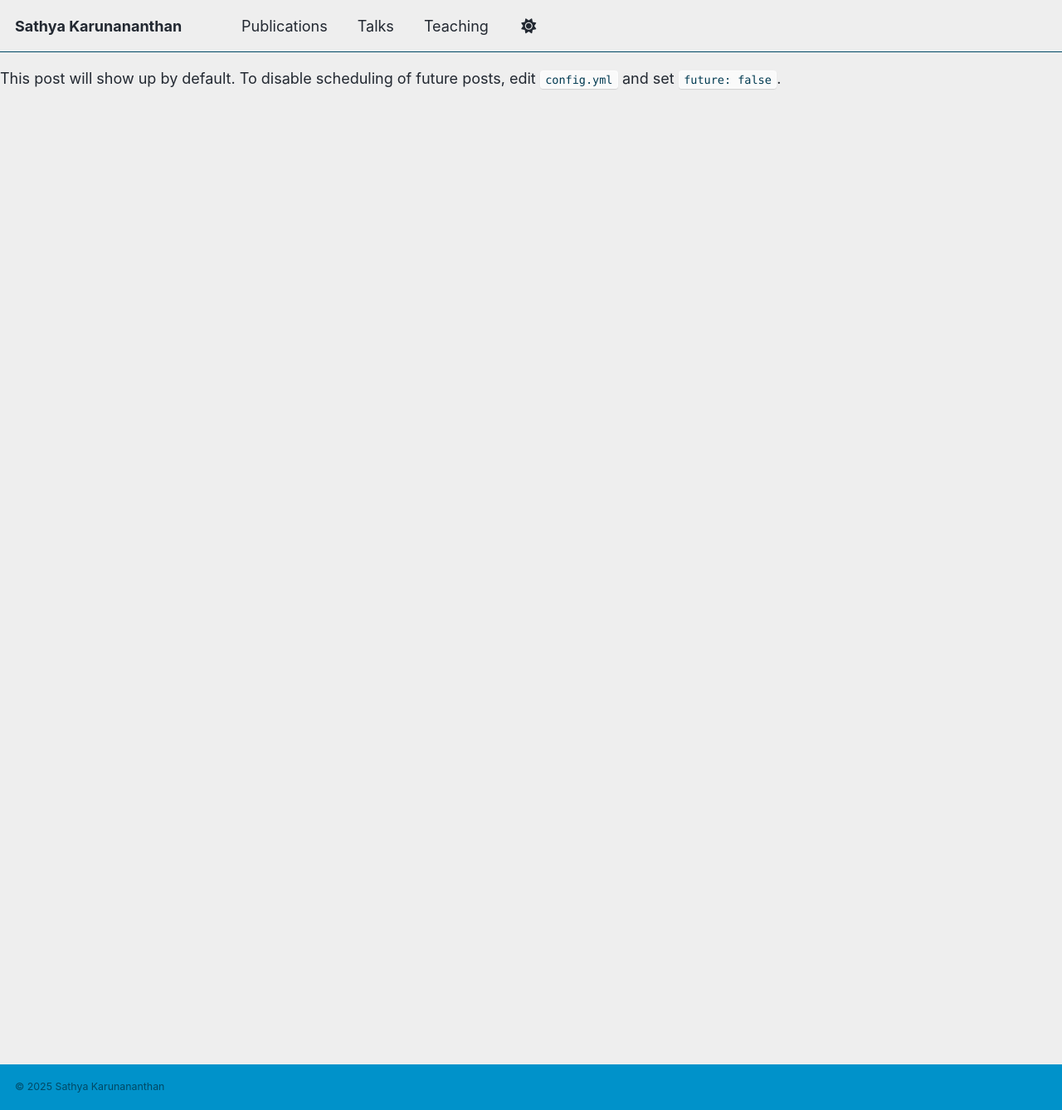
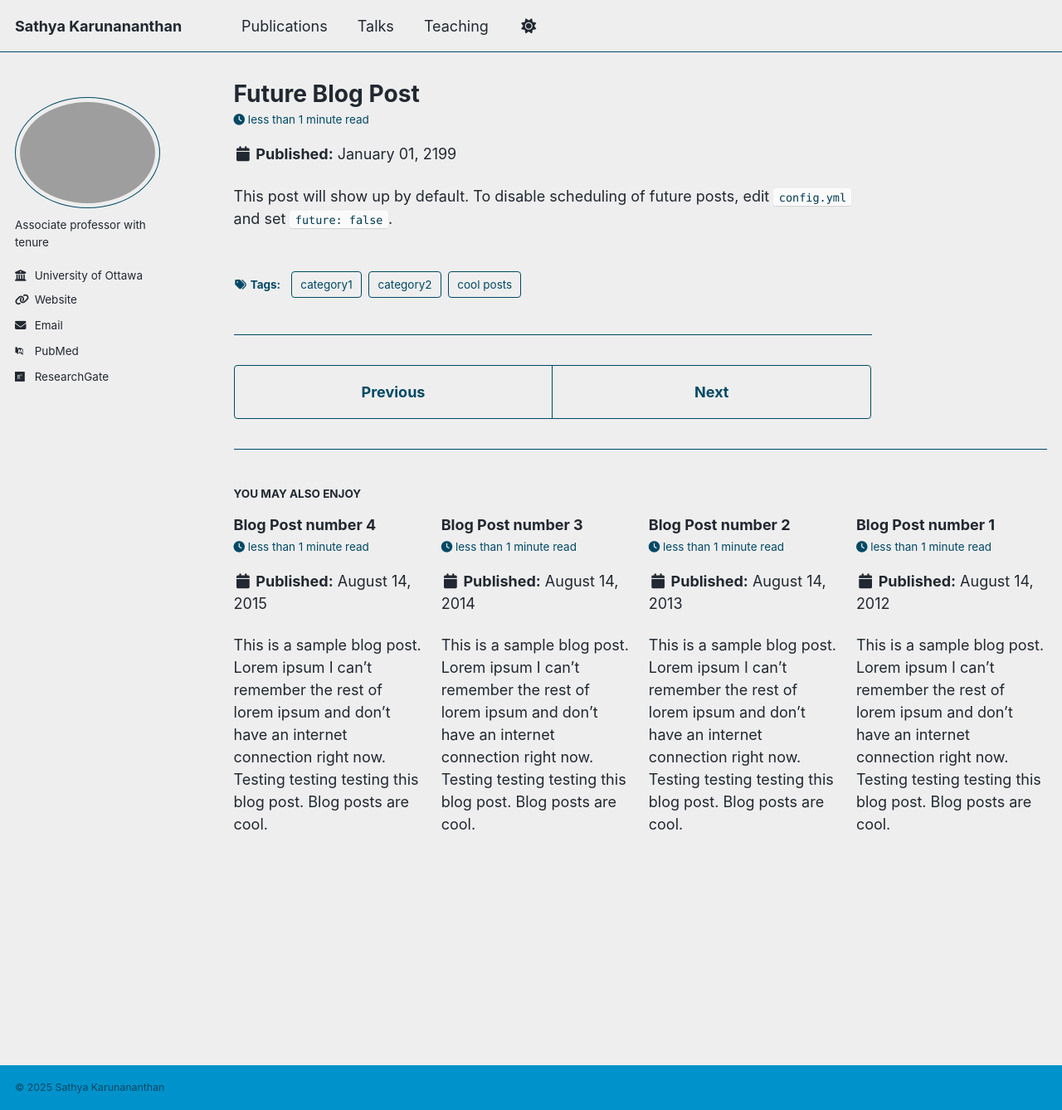
Before and after one commit to sathyaguru/sathyaguru.github.io, a Jekyll site: the page built from _posts/2199-01-01-future-post.md, in a window 1280 px wide and 1338 px high. Shown: the whole window at 83% size. Built offline with Jekyll 4.4.1, drawn with Linux system fonts in a browser that asks for light colours; some web fonts are replaced; our own code applies the rules of GitHub Pages for plain Markdown files; a script that is not in the unit is left out; part of the change alters nothing that is shown.

```diff
--- a/_config.yml
+++ b/_config.yml
@@ -238,7 +238,7 @@ defaults:
   - scope:
       path: ""
       type: posts
-      values:
+    values:
       layout: single
       author_profile: true
       read_time: true
@@ -249,14 +249,14 @@ defaults:
   - scope:
       path: ""
       type: pages
-#      values:
+    values:
       layout: single
       author_profile: true
   # _teaching
   - scope:
       path: ""
       type: teaching
-      values:
+    values:
       layout: single
       author_profile: true
       share: false
@@ -265,7 +265,7 @@ defaults:
   - scope:
       path: ""
       type: publications
-      values:
+    values:
       layout: single
       author_profile: true
       share: false
@@ -274,7 +274,7 @@ defaults:
   - scope:
       path: ""
       type: portfolio
-      values:
+    values:
       layout: single
       author_profile: true
       share: false
@@ -283,7 +283,7 @@ defaults:
   - scope:
       path: ""
       type: talks
-      values:
+    values:
       layout: talk
       author_profile: true
       share: false
```
